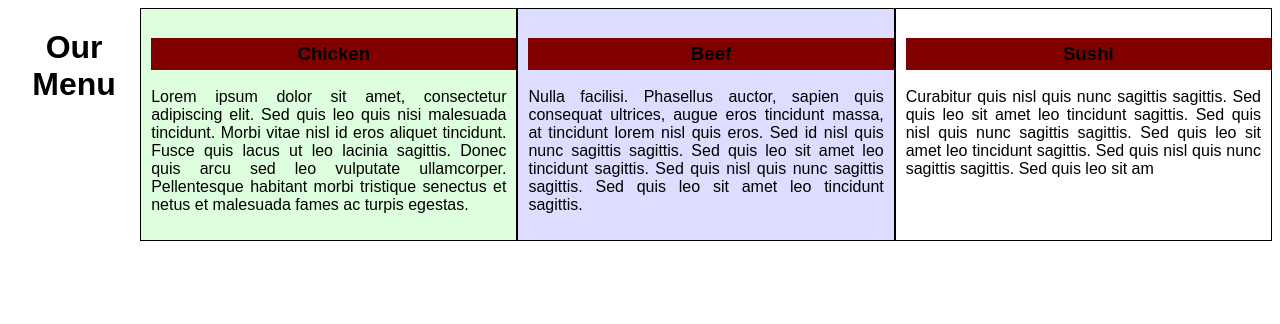
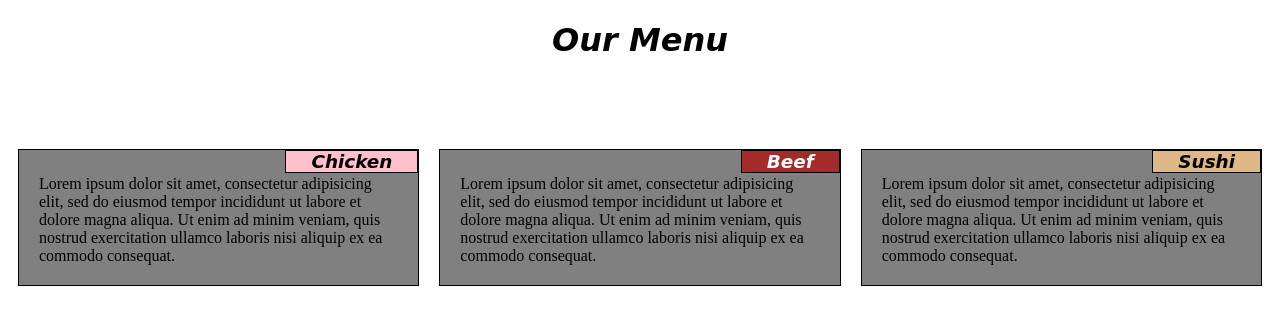
Before and after one commit to qaswarsarfraz/module-2, a plain HTML site: page index.html in a window 1280 px wide. Drawn offline with Linux system fonts and the light colour scheme.

Commit message:
Update index.html

```diff
--- a/index.html
+++ b/index.html
@@ -1,60 +1,86 @@
 <!DOCTYPE html>
-<html>
+<html lang="en">
 <head>
-<style>
-body {
-    font-family: Arial, sans-serif;
-    display: flex; /* Aligns the menu items in a row */
-    justify-content: space-between; /* Adds space between the menu items */
-}
+        <meta charset="utf-8">
+        <meta name="viewport" content="width=device-width, initial-scale=1">
+  <link rel="stylesheet" type="text/css" href="style.css">
+        <title>Rseponsive Layout</title>
 
-.menu-item {
-    border: 1px solid black; /* Adds border around the div */
-    padding: 10px; /* Adds space inside the box */
-    width: calc(100% / 3 - 20px); /* Distributes the width evenly among the boxes */
-}
+</head>
+<style>             h1{
+                    text-align: center;
+        margin-bottom: 80px;
+        font-family: cursive;
+        font-style: italic ;
 
-.menu-item h3 {
-    text-align: center; /* Aligns the heading to the center */
-    background-color: maroon;
-    width:100%; /* Makes the heading full width */
-    padding: 5px; /* Adds some space around the heading */
-}
+            }
+            *{
+                        box-sizing: border-box;
 
-.menu-item p {
-    text-align: justify;
-}
+    }
+    .section{
+      float: left;
+      margin: 10px;
+      width: calc(33.3333% - 20px);
+      position: relative;
+      border: 1px solid black;
+      background-color: grey;
 
-/* Adds different background colors to the menu items */
-.menu-item:nth-child(1) { background-color: #ffdddd; } /* Red */
-.menu-item:nth-child(2) { background-color: #ddffdd; } /* Green */
-.menu-item:nth-child(3) { background-color: #ddddff; } /* Blue */
-
-@media only screen and (max-width: 600px) {
-    body {
-        font-size: 14px;
-        display: block; /* Stacks the menu items vertically on small screens */
     }
 
-    .menu-item {
-        width: 100%; /* Makes the boxes full width on small screens */
+
+
+      .section-title{
+              position: absolute;
+        top: 0;
+        right: 0;
+        margin: 0;
+        padding-right: 25px;
+        padding-left: 25px;
+        border: 1px solid black;
+        font-style: italic;
+        font-size: 115%;
+        font-family: cursive;
+
     }
-}
-</style>
-</head>
+      .dummy-text {
+              font-size: 16px;
+        margin: 10px;
+        padding: 10px;
+        margin-top: 15px;
+      }
+
+     @media (min-width: 768px) and (max-width: 991px){
+       .section {
+          width: calc(50% - 20px);
+          float: left;
+       }
+       .section:nth-child(3){
+          width: calc(100% - 20px);
+       }
+     }
+     @media (max-width: 767px){
+       .section{
+        width: calc(100% - 20px);
+        clear: both;
+       }
+     } </style>
 <body>
-    <h1 style="text-align:center">Our Menu</h1>
-    <div class="menu-item">
-        <h3>Chicken</h3>
-        <p>Lorem ipsum dolor sit amet, consectetur adipiscing elit. Sed quis leo quis nisi malesuada tincidunt. Morbi vitae nisl id eros aliquet tincidunt. Fusce quis lacus ut leo lacinia sagittis. Donec quis arcu sed leo vulputate ullamcorper. Pellentesque habitant morbi tristique senectus et netus et malesuada fames ac turpis egestas.</p>
-    </div>
-    <div class="menu-item">
-        <h3>Beef</h3>
-        <p>Nulla facilisi. Phasellus auctor, sapien quis consequat ultrices, augue eros tincidunt massa, at tincidunt lorem nisl quis eros. Sed id nisl quis nunc sagittis sagittis. Sed quis leo sit amet leo tincidunt sagittis. Sed quis nisl quis nunc sagittis sagittis. Sed quis leo sit amet leo tincidunt sagittis.</p>
-    </div>
-    <div class="menu-item">
-        <h3>Sushi</h3>
-        <p>Curabitur quis nisl quis nunc sagittis sagittis. Sed quis leo sit amet leo tincidunt sagittis. Sed quis nisl quis nunc sagittis sagittis. Sed quis leo sit amet leo tincidunt sagittis. Sed quis nisl quis nunc sagittis sagittis. Sed quis leo sit am
-    </div>
+<h1> Our Menu</h1>
+  <div class="container">
+    <section class="section">
+            <h2 class="section-title" style="background-color: pink;">Chicken</h2>
+      <p class="dummy-text">Lorem ipsum dolor sit amet, consectetur adipisicing elit, sed do eiusmod tempor incididunt ut labore et dolore magna aliqua. Ut enim ad minim veniam, quis nostrud exercitation ullamco laboris nisi aliquip ex ea commodo consequat.</p>
+    </section>
+   <section class="section">
+        <h2 class="section-title" style="background-color: brown; color: white;">Beef</h2>
+        <p class="dummy-text">Lorem ipsum dolor sit amet, consectetur adipisicing elit, sed do eiusmod tempor incididunt ut labore et dolore magna aliqua. Ut enim ad minim veniam, quis nostrud exercitation ullamco laboris nisi aliquip ex ea commodo consequat.</p>
+      </section>
+<section class="section">
+  <h2 class="section-title" style="background-color: burlywood;">Sushi</h2>
+<p class="dummy-text">Lorem ipsum dolor sit amet, consectetur adipisicing elit, sed do eiusmod tempor incididunt ut labore et dolore magna aliqua. Ut enim ad minim veniam, quis nostrud exercitation ullamco laboris nisi aliquip ex ea commodo consequat.</p>
+</section>
+</div>
+
 </body>
 </html>
```
